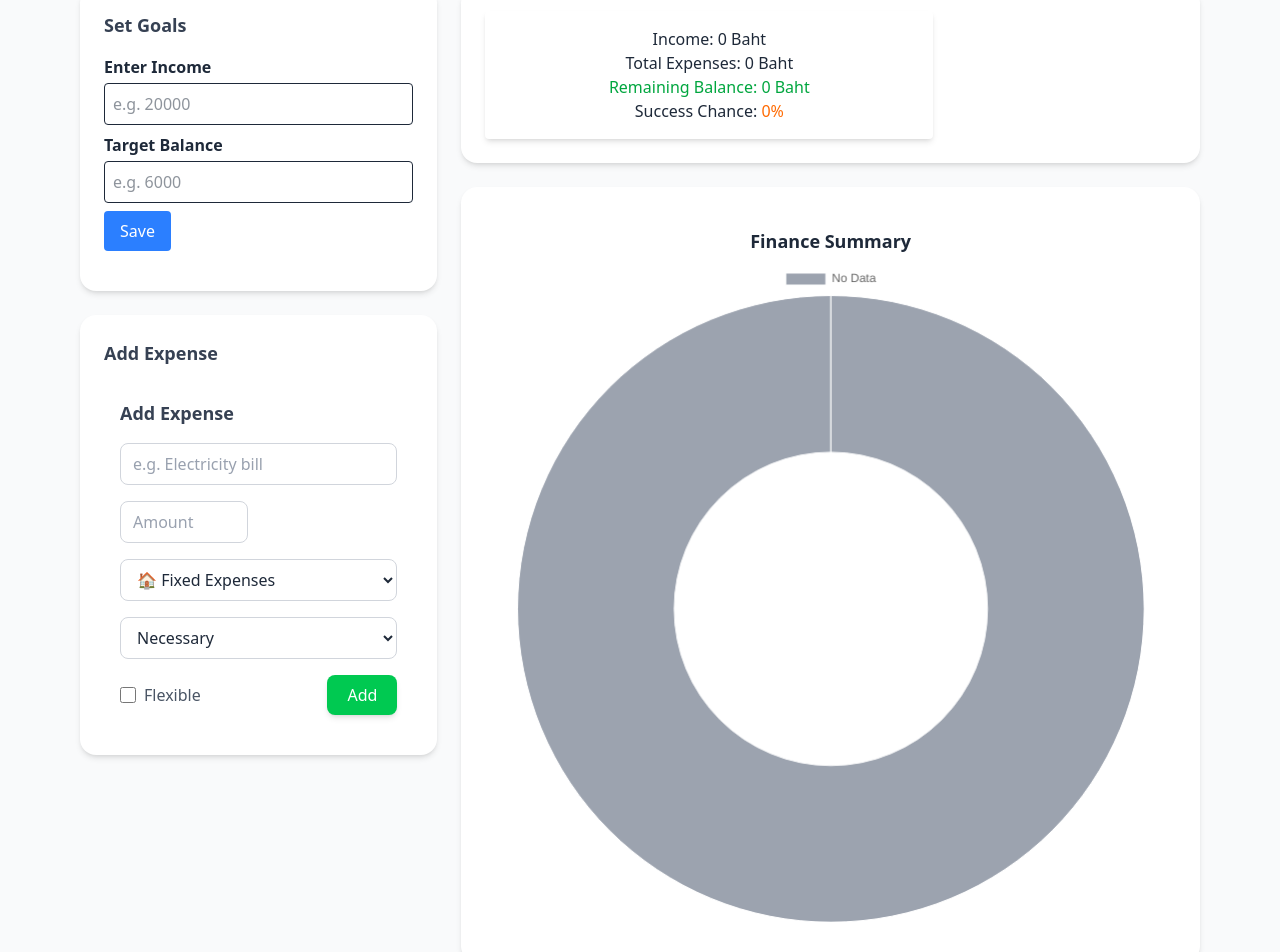
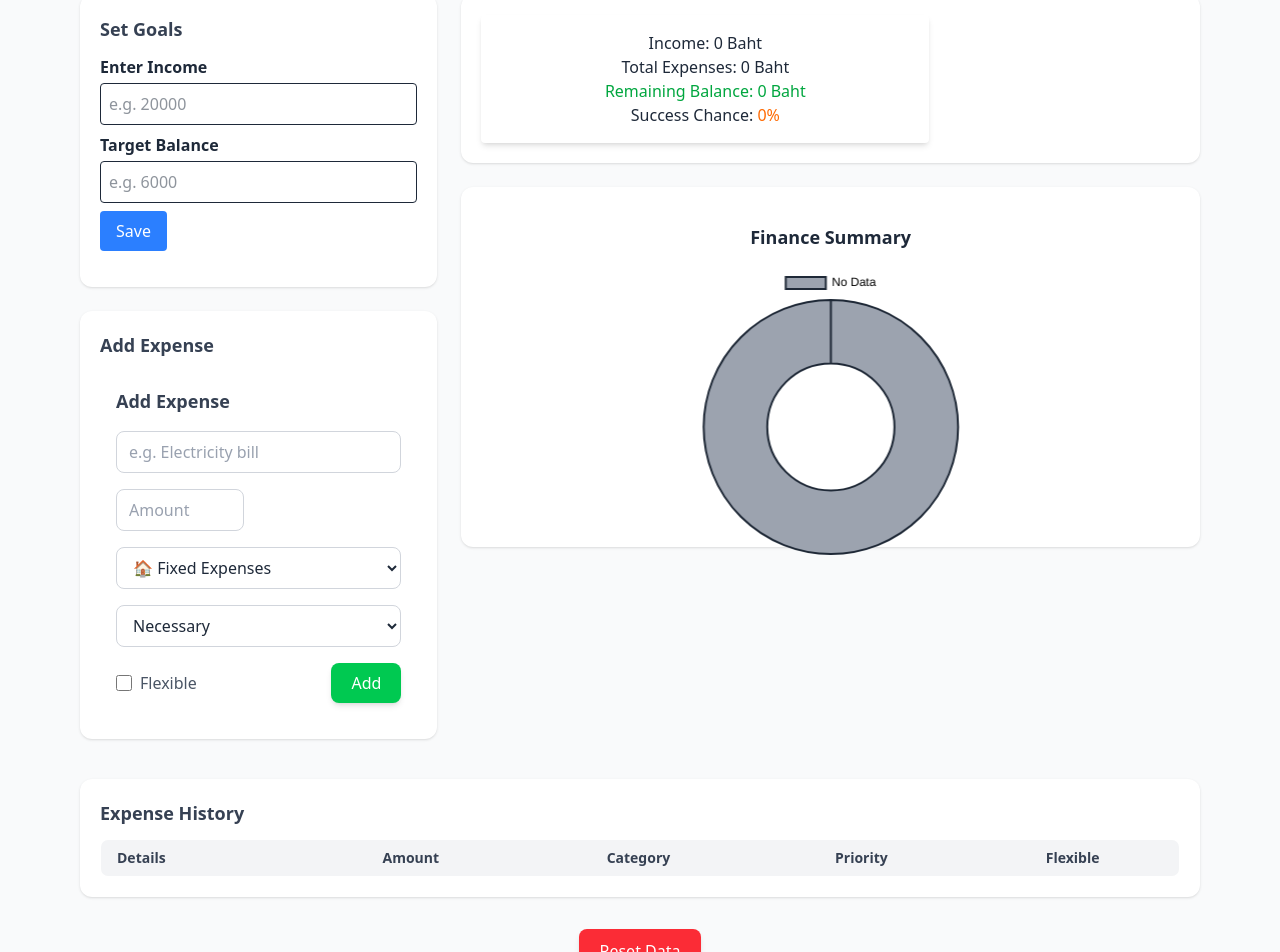
Before and after one commit to thee-banda/personal-finance-app, a React (Vite) app in the folder frontend/: page / in a window 1280 px wide. Shown: the part 203-1155 px from the top of the page. Built offline with nearby package versions, Linux system fonts and the light colour scheme.

Commit message:
feat(chart): add gradient colors for income/expenses and improve dark mode support

```diff
--- a/frontend/src/App.jsx
+++ b/frontend/src/App.jsx
@@ -45,25 +45,25 @@ function App() {
       <Navbar />
 
       {/* Main content */}
-      <main className="max-w-6xl mx-auto px-4 py-10">
+      <main className="max-w-6xl mx-auto px-4 py-8 md:py-12">
         {/* Title */}
-        <h1 className="text-3xl font-bold text-center mb-12 text-blue-600 dark:text-blue-400">
+        <h1 className="text-2xl md:text-3xl font-bold text-center mb-8 md:mb-12 text-blue-600 dark:text-blue-400">
           Personal Finance Dashboard
         </h1>
 
         {/* Grid layout */}
-        <div className="grid grid-cols-1 md:grid-cols-3 gap-6">
+        <div className="grid grid-cols-1 lg:grid-cols-3 gap-6">
           {/* Left Column: Inputs */}
           <div className="col-span-1 flex flex-col gap-6">
-            <div className="bg-white dark:bg-gray-800 p-6 rounded-2xl shadow-md hover:shadow-lg transition">
-              <h2 className="text-lg font-semibold mb-4 text-gray-700 dark:text-gray-200">
+            <div className="bg-white dark:bg-gray-800 p-5 rounded-xl shadow-sm hover:shadow-md transition">
+              <h2 className="text-md md:text-lg font-semibold mb-3 text-gray-700 dark:text-gray-200">
                 Set Goals
               </h2>
               <IncomeInput setIncome={setIncome} setTarget={setTarget} />
             </div>
 
-            <div className="bg-white dark:bg-gray-800 p-6 rounded-2xl shadow-md hover:shadow-lg transition">
-              <h2 className="text-lg font-semibold mb-4 text-gray-700 dark:text-gray-200">
+            <div className="bg-white dark:bg-gray-800 p-5 rounded-xl shadow-sm hover:shadow-md transition">
+              <h2 className="text-md md:text-lg font-semibold mb-3 text-gray-700 dark:text-gray-200">
                 Add Expense
               </h2>
               <ExpenseForm onAddExpense={addExpense} />
@@ -72,7 +72,7 @@ function App() {
 
           {/* Right Column: Summary + Chart */}
           <div className="col-span-2 flex flex-col gap-6">
-            <div className="bg-white dark:bg-gray-800 p-6 rounded-2xl shadow-md hover:shadow-lg transition">
+            <div className="bg-white dark:bg-gray-800 p-5 rounded-xl shadow-sm hover:shadow-md transition">
               <DashboardSummary
                 income={income}
                 expenses={expenses}
@@ -80,25 +80,25 @@ function App() {
               />
             </div>
 
-            <div className="bg-white dark:bg-gray-800 p-6 rounded-2xl shadow-md hover:shadow-lg transition">
+            <div className="bg-white dark:bg-gray-800 p-5 rounded-xl shadow-sm hover:shadow-md transition">
               <FinancePieChart income={income} expenses={expenses} />
             </div>
           </div>
         </div>
 
         {/* Expense Table */}
-        <div className="mt-12 bg-white dark:bg-gray-800 p-6 rounded-2xl shadow-md hover:shadow-lg transition overflow-x-auto">
-          <h2 className="text-lg font-semibold mb-4 text-gray-700 dark:text-gray-200">
+        <div className="mt-10 bg-white dark:bg-gray-800 p-5 rounded-xl shadow-sm hover:shadow-md transition overflow-x-auto">
+          <h2 className="text-md md:text-lg font-semibold mb-3 text-gray-700 dark:text-gray-200">
             Expense History
           </h2>
           <ExpenseTable expenses={expenses} />
         </div>
 
         {/* Reset Button */}
-        <div className="flex justify-center mt-10">
+        <div className="flex justify-center mt-8">
           <button
             onClick={handleReset}
-            className="bg-red-500 hover:bg-red-600 text-white px-6 py-2 rounded-lg shadow-md transition"
+            className="bg-red-500 hover:bg-red-600 text-white px-5 py-2.5 rounded-lg shadow-md transition"
           >
             Reset Data
           </button>
--- a/frontend/src/components/FinancePieChart.jsx
+++ b/frontend/src/components/FinancePieChart.jsx
@@ -1,11 +1,14 @@
 import { Doughnut } from "react-chartjs-2";
 import { Chart as ChartJS, ArcElement, Tooltip, Legend } from "chart.js";
 import { useI18n } from "../i18n.jsx";
+import { useEffect, useRef, useState } from "react";
 
 ChartJS.register(ArcElement, Tooltip, Legend);
 
 function FinancePieChart({ income, expenses }) {
   const { t } = useI18n();
+  const chartRef = useRef(null);
+  const [gradients, setGradients] = useState([]);
 
   const totalExpense = expenses.reduce((sum, e) => sum + e.amount, 0);
 
@@ -17,15 +20,31 @@ function FinancePieChart({ income, expenses }) {
 
   const hasData = income > 0 || totalExpense > 0;
 
-  // mapping สี category
+  // mapping สี category (soft solid)
   const categoryColors = {
-    food: "#f59e0b",
-    fixed: "#3b82f6",
-    debt: "#8b5cf6",
-    entertainment: "#ec4899",
-    health: "#14b8a6",
-    other: "#6b7280"
+    food: "#f59e0b",          // เหลือง
+    fixed: "#3b82f6",         // ฟ้า
+    debt: "#8b5cf6",          // ม่วง
+    entertainment: "#ec4899", // ชมพู
+    health: "#14b8a6",        // teal
+    other: "#6b7280"          // เทา
   };
+
+  // ✅ Generate gradient color for income & expense
+  useEffect(() => {
+    if (chartRef.current) {
+      const ctx = chartRef.current.ctx;
+      const incomeGradient = ctx.createLinearGradient(0, 0, 0, 200);
+      incomeGradient.addColorStop(0, "#4ade80"); // green-400
+      incomeGradient.addColorStop(1, "#166534"); // green-800
+
+      const expenseGradient = ctx.createLinearGradient(0, 0, 0, 200);
+      expenseGradient.addColorStop(0, "#f87171"); // red-400
+      expenseGradient.addColorStop(1, "#7f1d1d"); // red-900
+
+      setGradients([incomeGradient, expenseGradient]);
+    }
+  }, [income, totalExpense]);
 
   const labels = hasData
     ? [t.income, t.totalExpenses, ...Object.keys(categoryTotals)]
@@ -37,25 +56,38 @@ function FinancePieChart({ income, expenses }) {
       {
         data: hasData
           ? [income, totalExpense, ...Object.values(categoryTotals)]
-          : [1], // ค่า dummy ถ้าไม่มีข้อมูล
+          : [1],
         backgroundColor: hasData
           ? [
-              "#22c55e", // income
-              "#ef4444", // total expenses
+              gradients[0] || "#22c55e", // income gradient
+              gradients[1] || "#ef4444", // expense gradient
               ...Object.keys(categoryTotals).map(
-                (cat) => categoryColors[cat] || "#9ca3af"
+                (cat) => categoryColors[cat] || categoryColors.other
               )
             ]
           : ["#9ca3af"], // เทา ถ้าไม่มีข้อมูล
-        borderWidth: 1
-      }
-    ]
+        borderColor: "#1f2937",
+        borderWidth: 2,
+      },
+    ],
+  };
+
+  const options = {
+    plugins: {
+      legend: {
+        labels: {
+          color: "currentColor",
+          font: { size: 12 },
+        },
+      },
+    },
+    maintainAspectRatio: false,
   };
 
   return (
-    <div className="p-4">
-      <h2 className="text-lg font-bold text-center mb-2">{t.financeSummary}</h2>
-      <Doughnut data={data} />
+    <div className="p-4 h-80">
+      <h2 className="text-lg font-bold text-center mb-4">{t.financeSummary}</h2>
+      <Doughnut ref={chartRef} data={data} options={options} />
     </div>
   );
 }
```
